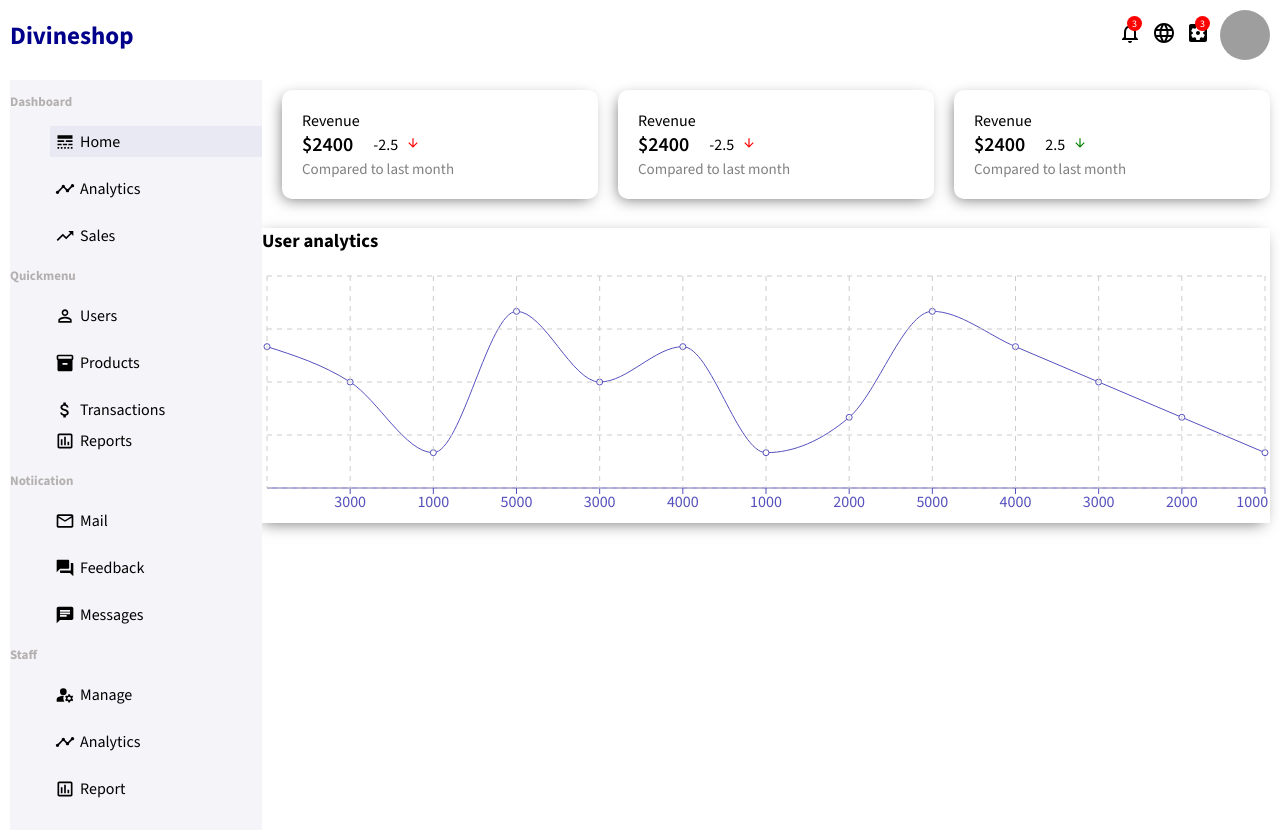
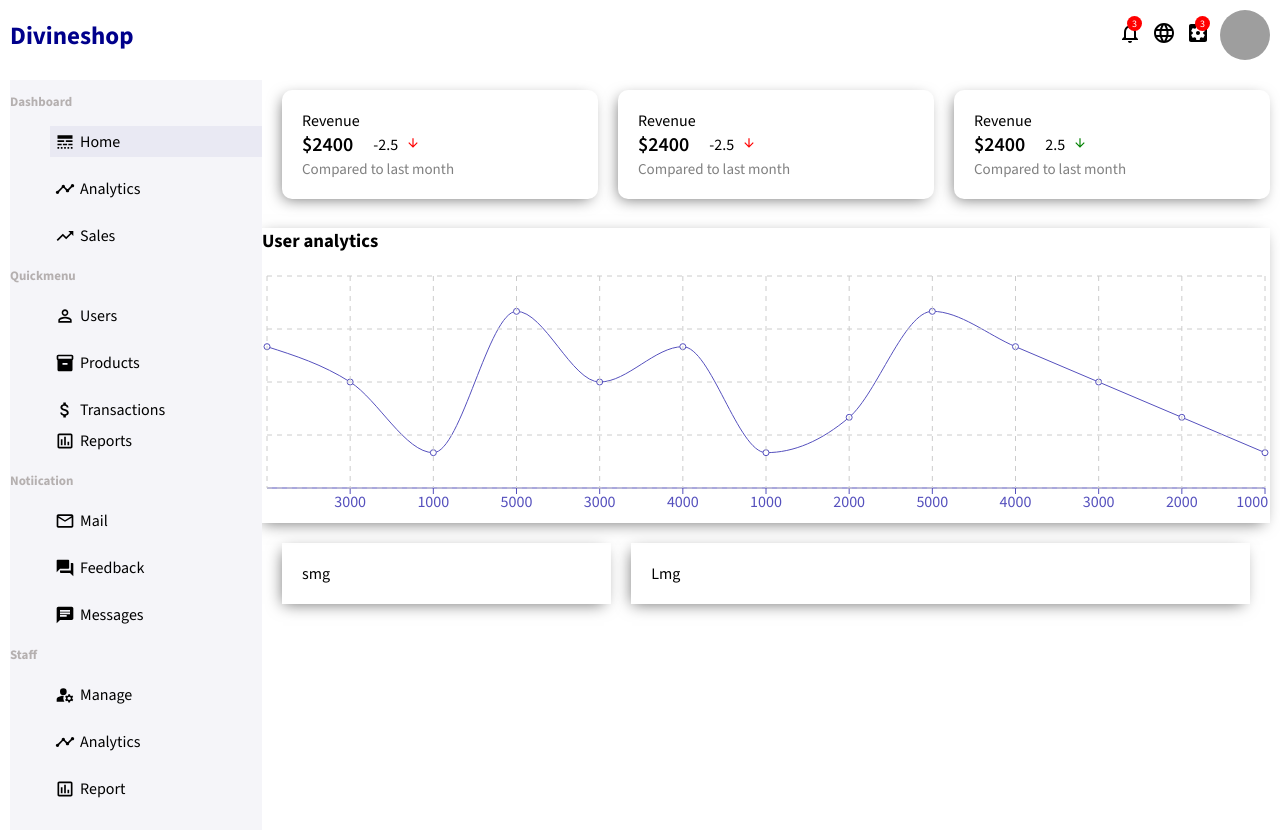
Before and after one commit to Divinity-dev/Divine-s-shop-frontend, a React (Create React App) app in the folder admin/: page / in a window 1280 px wide. Shown: the top 836 px of the page. Built offline with nearby package versions, Linux system fonts and the light colour scheme; grey boxes are pictures that could not be loaded.

Commit message:
Add new components to my home page

```diff
--- a/admin/src/App.css
+++ b/admin/src/App.css
@@ -144,3 +144,25 @@
   -moz-box-shadow: -3px 4px 15px -4px rgba(0,0,0,0.57);
   width: 100%;
 }
+
+.homecomponents{
+  display: flex;
+  padding: 20px;
+}
+
+.smwg{
+  flex: 1;
+  box-shadow: -3px 4px 15px -4px rgba(0,0,0,0.57);
+  -webkit-box-shadow: -3px 4px 15px -4px rgba(0,0,0,0.57);
+  -moz-box-shadow: -3px 4px 15px -4px rgba(0,0,0,0.57);
+  margin-right: 20px;
+  padding: 20px;
+}
+
+.lgwg{
+  flex: 2;
+  box-shadow: -3px 4px 15px -4px rgba(0,0,0,0.57);
+  -webkit-box-shadow: -3px 4px 15px -4px rgba(0,0,0,0.57);
+  -moz-box-shadow: -3px 4px 15px -4px rgba(0,0,0,0.57);
+  padding: 20px;
+}
--- /dev/null
+++ b/admin/src/components/Largewg.jsx
@@ -0,0 +1,11 @@
+import React from 'react'
+
+const Largewg = () => {
+  return (
+    <div className='lgwg'>
+      Lmg
+    </div>
+  )
+}
+
+export default Largewg
--- /dev/null
+++ b/admin/src/components/Smallwg.jsx
@@ -0,0 +1,11 @@
+import React from 'react'
+
+const Smallwg = () => {
+  return (
+    <div className='smwg'>
+      smg
+    </div>
+  )
+}
+
+export default Smallwg
--- a/admin/src/pages/home.jsx
+++ b/admin/src/pages/home.jsx
@@ -2,13 +2,20 @@ import React from 'react'
 import Info from '../components/Info'
 import Chart from '../components/Chart'
 import {data} from '../Graghdata'
+import Smallwg from '../components/Smallwg'
+import Largewg from '../components/Largewg'
 
 const Home = () => {
   return (
     <div>
       <Info/>
       <Chart data={data} grid title='User analytics' dataKey='active users'/>
+      <div className='homecomponents'>
+       <Smallwg/>
+       <Largewg/>
+      </div>
     </div>
+
   )
 }
 
```
